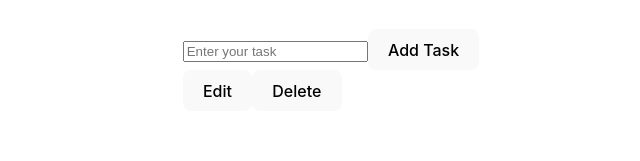
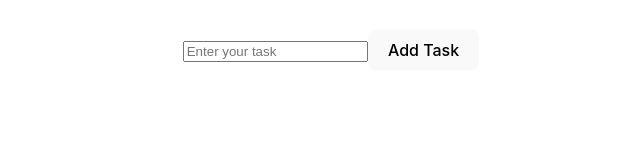
Before and after one commit to GregoryVDev/FinalToDoList, a React (Vite) app: page / in a window 1280 px wide. Shown: the part 128-289 px from the top of the page, without its empty margins (309-949 px from the left). Built offline with nearby package versions, Linux system fonts and the light colour scheme.

Commit message:
Removed the handlers.jsx and added the tasks.map for add the key in <li> with a delete button

```diff
--- a/src/components/TodoList.jsx
+++ b/src/components/TodoList.jsx
@@ -1,7 +1,6 @@
 import { useState } from "react";
 import { Button } from "../components/Button";
 import { AddTask } from "../components/AddTask";
-import { handlerClickDelete, handlerClickEdit } from "../handlers";
 
 export const Title = ({ titre }) => {
   return (
@@ -16,8 +15,8 @@ export const TodoList = () => {
 
   console.log(tasks);
 
-  const deleteTask = (index) => {
-    const newTasks = tasks.filter((task, i) => i !== index); // On filtre les tâches pour créer un tableau sans la tâche à supprimer
+  const deleteTask = (remove) => {
+    const newTasks = tasks.filter((task, i) => i !== remove); // On filtre les tâches pour créer un tableau sans la tâche à supprimer
     setTasks(newTasks); // Met à jour l'état des tâches avec ce nouveau tableau stocké dans la const newTasks
   };
 
@@ -25,8 +24,14 @@ export const TodoList = () => {
     <div>
       <Title titre="To Do List" />
       <AddTask setTasks={setTasks} />
-      <Button onClick={handlerClickEdit} text="Edit" />
-      <Button onClick={handlerClickDelete} text="Delete" />
+      <ul>
+        {tasks.map((task, remove) => (
+          <li key={remove}>
+            {task}
+            <Button onClick={() => deleteTask(remove)} text="Delete" />
+          </li>
+        ))}
+      </ul>
     </div>
   );
 };
--- a/src/handlers.jsx
+++ /dev/null
@@ -1,7 +0,0 @@
-export const handlerClickDelete = () => {
-  console.log("Tu as supprimé une task");
-};
-
-export const handlerClickEdit = () => {
-  console.log("Tu vas éditer ta task");
-};
```
